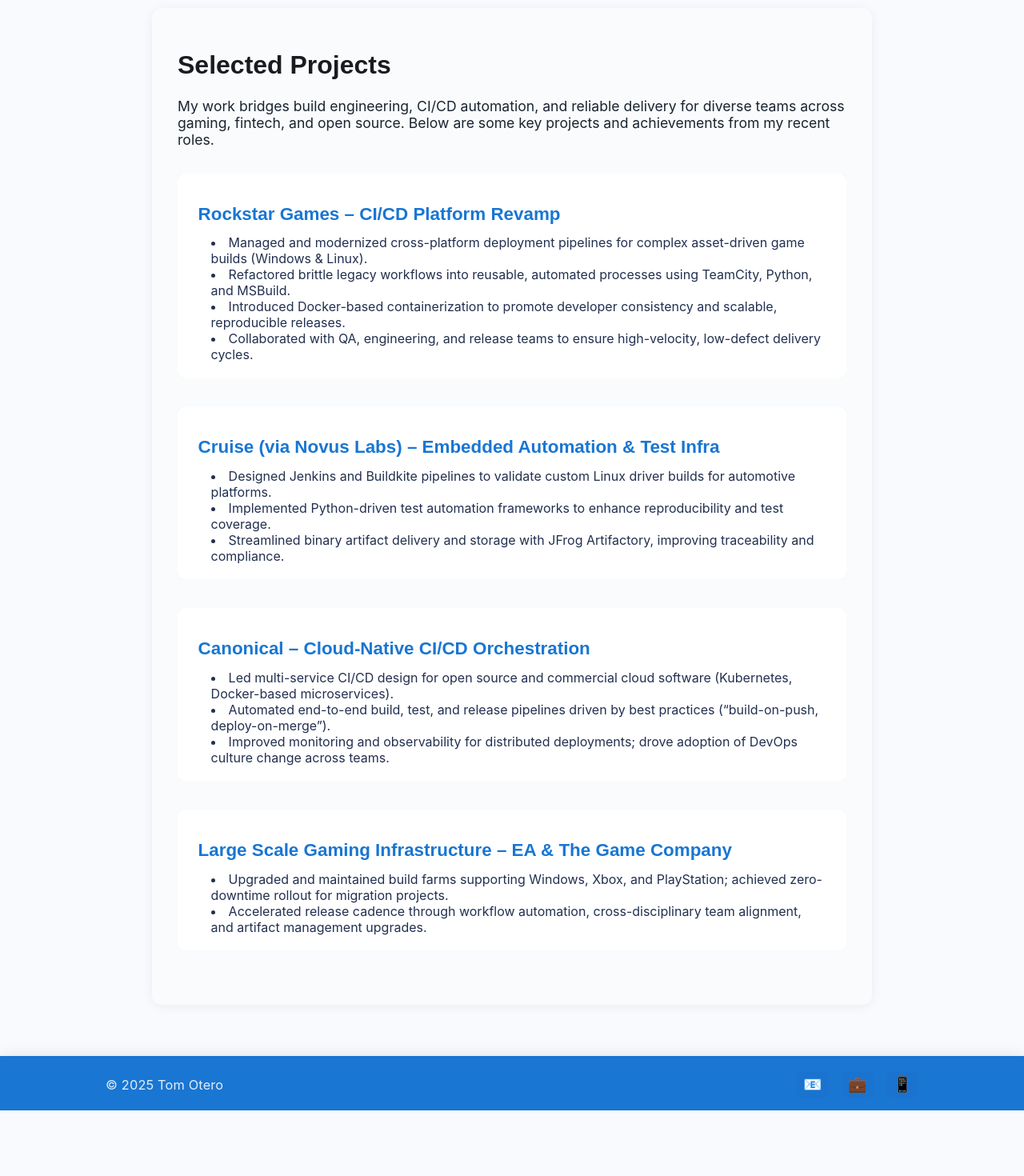
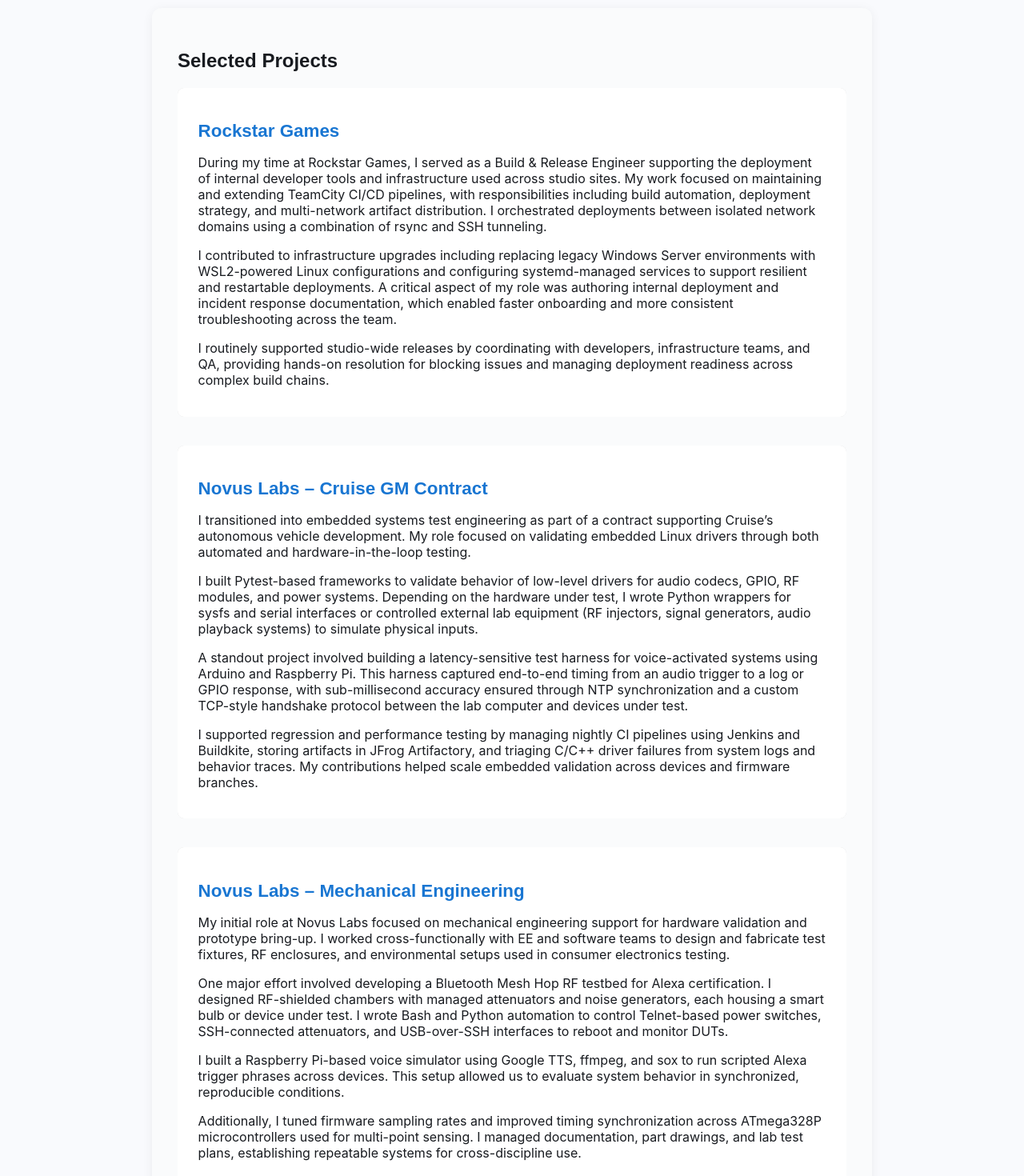
Before and after one commit to TomOtero1984/Portfolio, a Vue app in the folder app/: page /projects in a window 1280 px wide. Shown: the part 80-1550 px from the top of the page at 80% size. Before the commit the page ends 1468 px from the top, so only its background shows below. Built offline with nearby package versions, Linux system fonts and the light colour scheme.

Commit message:
fix: remove ProjectSummary.vue and updating ProjectsView.vue

```diff
--- a/app/src/views/ProjectsView.vue
+++ b/app/src/views/ProjectsView.vue
@@ -3,50 +3,78 @@
 </script>
 
 <template>
-  <div class="projects">
-    <h1>Selected Projects</h1>
-    <p class="projects-intro">
-      My work bridges build engineering, CI/CD automation, and reliable delivery for diverse teams across gaming, fintech, and open source. Below are some key projects and achievements from my recent roles.
-    </p>
-
-    <ul class="project-list">
-      <li class="project-item">
-        <h2>Rockstar Games – CI/CD Platform Revamp</h2>
-        <ul>
-          <li>Managed and modernized cross-platform deployment pipelines for complex asset-driven game builds (Windows & Linux).</li>
-          <li>Refactored brittle legacy workflows into reusable, automated processes using TeamCity, Python, and MSBuild.</li>
-          <li>Introduced Docker-based containerization to promote developer consistency and scalable, reproducible releases.</li>
-          <li>Collaborated with QA, engineering, and release teams to ensure high-velocity, low-defect delivery cycles.</li>
-        </ul>
-      </li>
-
-      <li class="project-item">
-        <h2>Cruise (via Novus Labs) – Embedded Automation & Test Infra</h2>
-        <ul>
-          <li>Designed Jenkins and Buildkite pipelines to validate custom Linux driver builds for automotive platforms.</li>
-          <li>Implemented Python-driven test automation frameworks to enhance reproducibility and test coverage.</li>
-          <li>Streamlined binary artifact delivery and storage with JFrog Artifactory, improving traceability and compliance.</li>
-        </ul>
-      </li>
-
-      <li class="project-item">
-        <h2>Canonical – Cloud-Native CI/CD Orchestration</h2>
-        <ul>
-          <li>Led multi-service CI/CD design for open source and commercial cloud software (Kubernetes, Docker-based microservices).</li>
-          <li>Automated end-to-end build, test, and release pipelines driven by best practices (“build-on-push, deploy-on-merge”).</li>
-          <li>Improved monitoring and observability for distributed deployments; drove adoption of DevOps culture change across teams.</li>
-        </ul>
-      </li>
-
-      <li class="project-item">
-        <h2>Large Scale Gaming Infrastructure – EA & The Game Company</h2>
-        <ul>
-          <li>Upgraded and maintained build farms supporting Windows, Xbox, and PlayStation; achieved zero-downtime rollout for migration projects.</li>
-          <li>Accelerated release cadence through workflow automation, cross-disciplinary team alignment, and artifact management upgrades.</li>
-        </ul>
-      </li>
-    </ul>
-  </div>
+  <section class="projects">
+    <h2>Selected Projects</h2>
+    <article class="project-entry">
+      <h3>Rockstar Games</h3>
+      <p>
+        During my time at Rockstar Games, I served as a Build & Release Engineer supporting the deployment of internal
+        developer tools and infrastructure used across studio sites. My work focused on maintaining and extending
+        TeamCity CI/CD pipelines, with responsibilities including build automation, deployment strategy, and
+        multi-network artifact distribution. I orchestrated deployments between isolated network domains using a
+        combination of rsync and SSH tunneling.
+      </p>
+      <p>
+        I contributed to infrastructure upgrades including replacing legacy Windows Server environments with
+        WSL2-powered Linux configurations and configuring systemd-managed services to support resilient and restartable
+        deployments. A critical aspect of my role was authoring internal deployment and incident response documentation,
+        which enabled faster onboarding and more consistent troubleshooting across the team.
+      </p>
+      <p>
+        I routinely supported studio-wide releases by coordinating with developers, infrastructure teams, and QA,
+        providing hands-on resolution for blocking issues and managing deployment readiness across complex build chains.
+      </p>
+    </article>
+    <article class="project-entry">
+      <h3>Novus Labs – Cruise GM Contract</h3>
+      <p>
+        I transitioned into embedded systems test engineering as part of a contract supporting Cruise’s autonomous
+        vehicle development. My role focused on validating embedded Linux drivers through both automated and
+        hardware-in-the-loop testing.
+      </p>
+      <p>
+        I built Pytest-based frameworks to validate behavior of low-level drivers for audio codecs, GPIO, RF modules,
+        and power systems. Depending on the hardware under test, I wrote Python wrappers for sysfs and serial interfaces
+        or controlled external lab equipment (RF injectors, signal generators, audio playback systems) to simulate
+        physical inputs.
+      </p>
+      <p>
+        A standout project involved building a latency-sensitive test harness for voice-activated systems using Arduino
+        and Raspberry Pi. This harness captured end-to-end timing from an audio trigger to a log or GPIO response, with
+        sub-millisecond accuracy ensured through NTP synchronization and a custom TCP-style handshake protocol between
+        the lab computer and devices under test.
+      </p>
+      <p>
+        I supported regression and performance testing by managing nightly CI pipelines using Jenkins and Buildkite,
+        storing artifacts in JFrog Artifactory, and triaging C/C++ driver failures from system logs and behavior traces.
+        My contributions helped scale embedded validation across devices and firmware branches.
+      </p>
+    </article>
+    <article class="project-entry">
+      <h3>Novus Labs – Mechanical Engineering</h3>
+      <p>
+        My initial role at Novus Labs focused on mechanical engineering support for hardware validation and prototype
+        bring-up. I worked cross-functionally with EE and software teams to design and fabricate test fixtures, RF
+        enclosures, and environmental setups used in consumer electronics testing.
+      </p>
+      <p>
+        One major effort involved developing a Bluetooth Mesh Hop RF testbed for Alexa certification. I designed
+        RF-shielded chambers with managed attenuators and noise generators, each housing a smart bulb or device under
+        test. I wrote Bash and Python automation to control Telnet-based power switches, SSH-connected attenuators, and
+        USB-over-SSH interfaces to reboot and monitor DUTs.
+      </p>
+      <p>
+        I built a Raspberry Pi-based voice simulator using Google TTS, ffmpeg, and sox to run scripted Alexa trigger
+        phrases across devices. This setup allowed us to evaluate system behavior in synchronized, reproducible
+        conditions.
+      </p>
+      <p>
+        Additionally, I tuned firmware sampling rates and improved timing synchronization across ATmega328P
+        microcontrollers used for multi-point sensing. I managed documentation, part drawings, and lab test plans,
+        establishing repeatable systems for cross-discipline use.
+      </p>
+    </article>
+  </section>
 </template>
 
 <style scoped>
@@ -56,39 +84,46 @@
   padding: 2rem;
   border-radius: 12px;
   background: #fafbfc;
-  box-shadow: 0 2px 14px rgba(0,0,0,0.06);
+  box-shadow: 0 2px 14px rgba(0, 0, 0, 0.06);
 }
+
 .projects-intro {
   margin-bottom: 2rem;
   color: #182430;
   font-size: 1.1rem;
 }
+
 .project-list {
   list-style: none;
   padding: 0;
 }
-.project-item {
+
+.project-entry {
   margin-bottom: 2.25rem;
   background: #fff;
   border-radius: 8px;
   padding: 1.2rem 1.6rem;
   box-shadow: 0 0 0.5px #0002;
 }
-.project-item h2 {
+
+.project-entry h3 {
   margin-bottom: 0.8rem;
   color: #1976d2;
   font-size: 1.4rem;
 }
-.project-item ul {
+
+.project-entry ul {
   list-style: disc inside;
   padding-left: 1rem;
   color: #223050;
 }
+
 @media (max-width: 700px) {
   .projects {
     padding: 1rem;
   }
-  .project-item {
+
+  .project-entry {
     padding: 1rem;
   }
 }
```
Also changed, not shown: app/src/components/ProjectsSummary.vue (deleted, +0 -87 lines).
